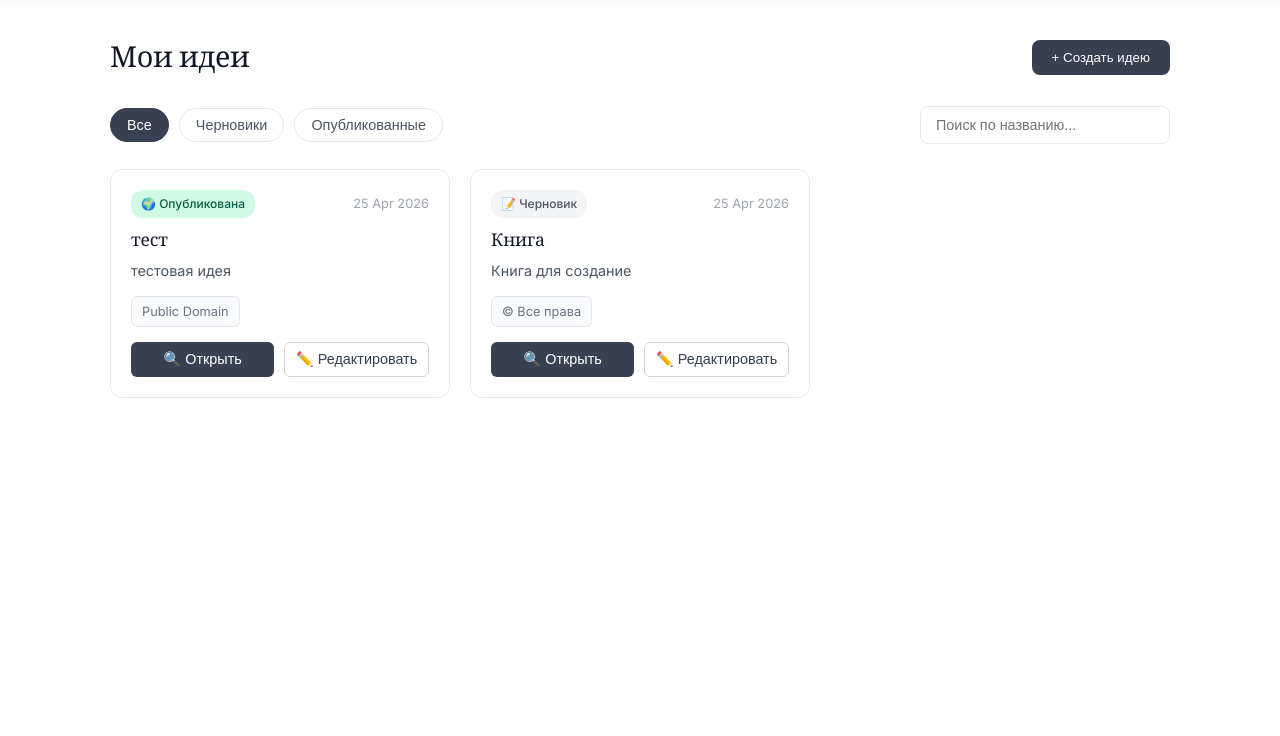
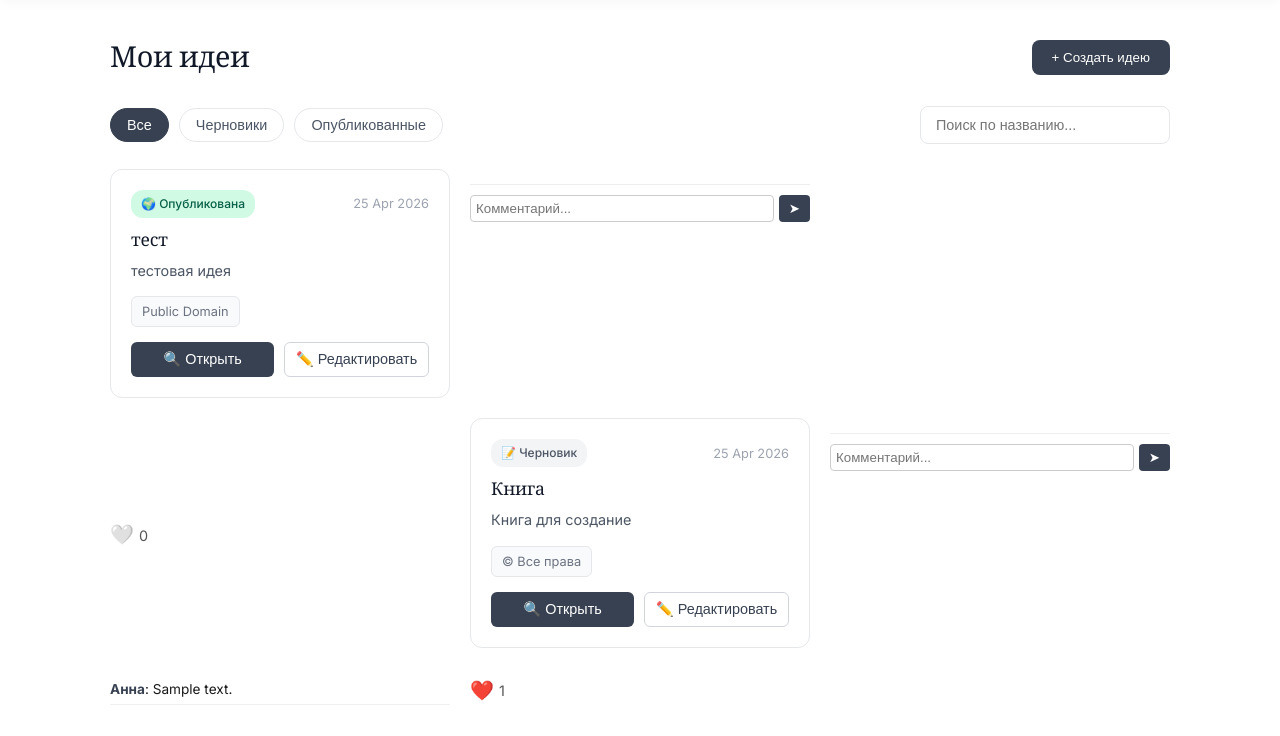
Before and after one commit to viktorialesnyh/FundOfIdeas2, a Flask app: page /ideas in a window 1280 px wide. Shown: the part 64-800 px from the top of the page. Run offline with Flask 3, Linux system fonts and the light colour scheme; a user stored in the database is signed in; data comes from the database, SQL or seed files in the repository; tables that the repository leaves empty hold one stand-in row (values such as "Sample post").

Commit message:
Добавила лайки и комментарии

```diff
--- a/app.py
+++ b/app.py
@@ -1,6 +1,6 @@
 from flask import Flask, render_template, request, redirect, url_for, session, flash
 import datetime
-from data import db, setup_database, User, Idea, DiaryEntry, Skill, TeamProfile
+from data import db, setup_database, User, Idea, DiaryEntry, Skill, TeamProfile, Like, Comment
 from werkzeug.security import generate_password_hash, check_password_hash
 
 app = Flask(__name__)
@@ -91,7 +91,8 @@ def ideas():
     user = get_current_user()
     if not user:
         return redirect(url_for('index'))
-    return render_template('ideas.html', username=user.username, user=user)
+    liked_ideas = {l.idea_id for l in Like.query.filter_by(user_id=user.id).all()}
+    return render_template('ideas.html', username=user.username, user=user, liked_ideas=liked_ideas)
 
 
 @app.route('/diary', methods=['GET', 'POST'])
@@ -317,5 +318,37 @@ def delete_team_profile():
     return redirect(url_for('team'))
 
 
+# === ЛАЙКИ И КОММЕНТАРИИ ===
+
+@app.route('/like_idea/<int:idea_id>', methods=['POST'])
+def like_idea(idea_id):
+    user = get_current_user()
+    if not user:
+        return redirect(url_for('index'))
+
+    # Проверяем, есть ли уже лайк
+    existing = Like.query.filter_by(user_id=user.id, idea_id=idea_id).first()
+    if existing:
+        # Если есть — удаляем (дизлайк)
+        db.session.delete(existing)
+    else:
+        # Если нет — добавляем
+        db.session.add(Like(user_id=user.id, idea_id=idea_id))
+    db.session.commit()
+    return redirect(url_for('ideas'))
+
+
+@app.route('/add_comment/<int:idea_id>', methods=['POST'])
+def add_comment(idea_id):
+    user = get_current_user()
+    if not user:
+        return redirect(url_for('index'))
+
+    text = request.form.get('comment_text')
+    if text:
+        db.session.add(Comment(user_id=user.id, idea_id=idea_id, text=text))
+        db.session.commit()
+    return redirect(url_for('ideas'))
+
 if __name__ == '__main__':
     app.run(debug=True)
--- a/data/__init__.py
+++ b/data/__init__.py
@@ -1,2 +1,2 @@
 from .database import db, setup_database
-from .models import User, Idea, DiaryEntry, Skill, TeamProfile
+from .models import User, Idea, DiaryEntry, Skill, TeamProfile, Like , Comment
--- a/templates/ideas.html
+++ b/templates/ideas.html
@@ -88,6 +88,31 @@
                         <button class="action-btn outline" onclick="openEditModal(this.closest('.idea-card'))">✏️ Редактировать</button>
                     </div>
                 </div>
+            <!-- Форма комментария -->
+                <div class="comment-section" style="margin-top: 15px; padding-top: 10px; border-top: 1px solid #eee;">
+                    <form action="/add_comment/{{ idea.id }}" method="POST" style="display: flex; gap: 5px;">
+                        <input type="text" name="comment_text" placeholder="Комментарий..." required style="flex: 1; padding: 5px; border: 1px solid #ccc; border-radius: 4px;">
+                        <button type="submit" style="background: #374151; color: white; border: none; padding: 5px 10px; border-radius: 4px; cursor: pointer;">➤</button>
+                    </form>
+                </div>
+            <!-- Список комментариев -->
+                <div style="margin-top: 10px; max-height: 100px; overflow-y: auto; font-size: 0.85rem;">
+                    {% for comment in idea.comments|sort(attribute='id', reverse=true) %}
+                    <div style="margin-bottom: 4px; border-bottom: 1px solid #f0f0f0; padding-bottom: 4px;">
+                        <b style="color: #374151;">{{ comment.user.username }}</b>: {{ comment.text }}
+                    </div>
+                    {% endfor %}
+                </div>
+
+            <!-- Лайки (кнопка и счетчик) -->
+            <div style="display: flex; align-items: center; gap: 5px; margin-top: 5px; font-size: 0.9rem;">
+                <form action="/like_idea/{{ idea.id }}" method="POST" style="display: inline;">
+                    <button type="submit" style="background: none; border: none; cursor: pointer; font-size: 1.2rem; padding: 0;">
+                        {{ '❤️' if idea.id in liked_ideas else '🤍' }}
+                    </button>
+                </form>
+                <span style="color: #555;">{{ idea.likes|length }}</span>
+            </div>
                 {% endfor %}
             {% else %}
                 <div class="empty-state">
```
Also changed, not shown: data/models.py (+16 -0 lines).
